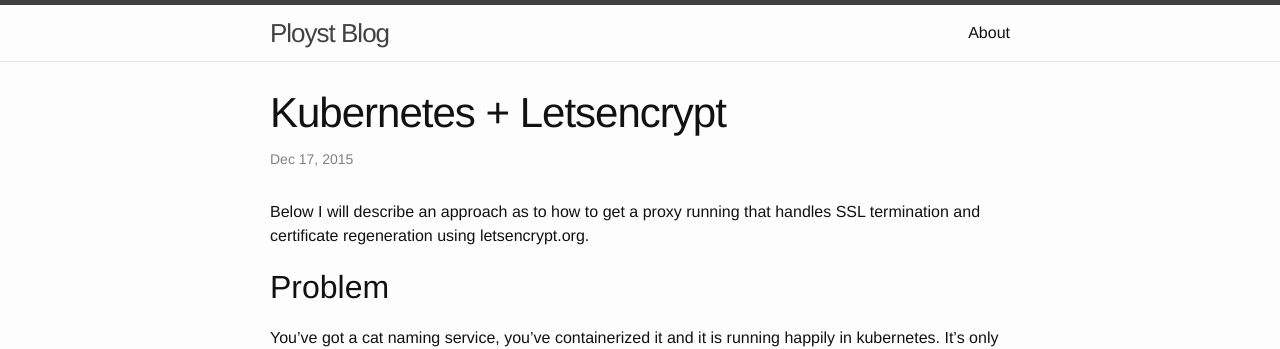
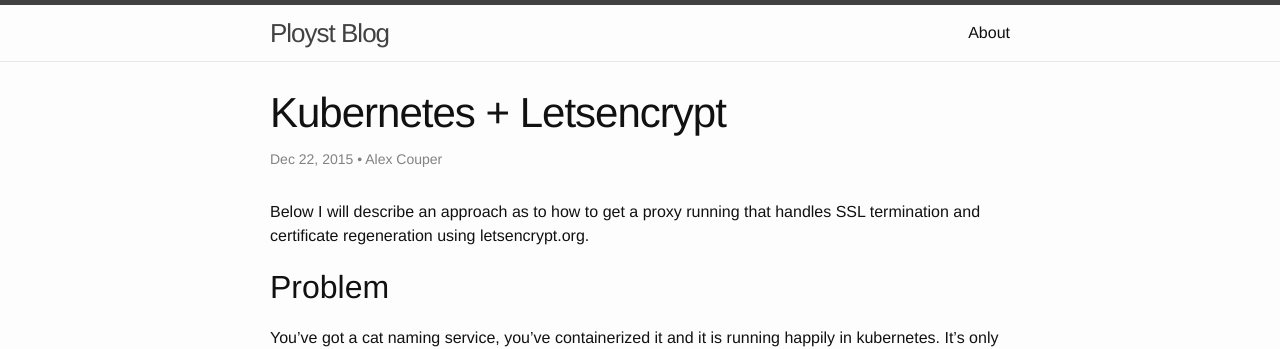
Before and after one commit to ployst/ployst.github.io, a Jekyll site: the page built from _posts/2015-12-17-letsencrypt-on-kubernetes.markdown, in a window 1280 px wide and 900 px high. Shown: the top 349 px of the window. Built offline with Jekyll 4.4.1, drawn with Linux system fonts in a browser that asks for light colours.

Commit message:
Add author.

```diff
--- a/_layouts/post.html
+++ b/_layouts/post.html
@@ -7,7 +7,6 @@ layout: default
     <h1 class="post-title" itemprop="name headline">{{ page.title }}</h1>
     <p class="post-meta"><time datetime="{{ page.date | date_to_xmlschema }}" itemprop="datePublished">{{ page.date | date: "%b %-d, %Y" }}</time>{% if page.author %} • <span itemprop="author" itemscope itemtype="http://schema.org/Person"><span itemprop="name">{{ page.author }}</span></span>{% endif %}</p>
   </header>
-
   <div class="post-content" itemprop="articleBody">
     {{ content }}
   </div>
--- a/_posts/2015-12-17-letsencrypt-on-kubernetes.markdown
+++ b/_posts/2015-12-17-letsencrypt-on-kubernetes.markdown
@@ -1,8 +1,9 @@
 ---
 layout: post
 title:  "Kubernetes + Letsencrypt"
-date:   2015-12-17 09:41:53 +0000
+date:   2015-12-22 18:19:53 +0000
 categories: development
+author: Alex Couper
 tags: kubernetes
 ---
 
```
